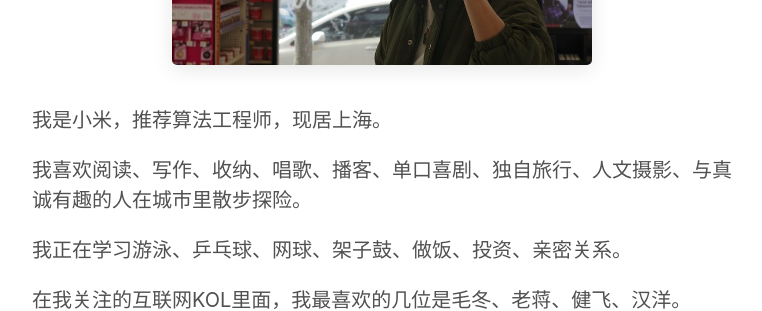
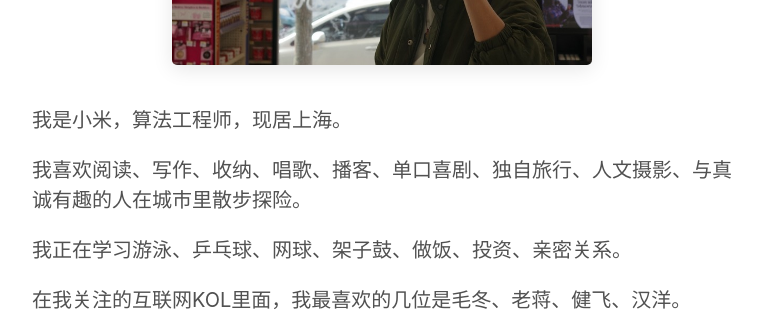
Before and after one commit to dwjamie/dwjamie.github.io, a Jekyll site: the page built from index.html, in a window 1280 px wide. Shown: the part 346-657 px from the top of the page, without its empty margins (258-1020 px from the left). Built offline with Jekyll 4.4.1, drawn with Linux system fonts in a browser that asks for light colours.

Commit message:
Update profile description and image alt text

```diff
--- a/index.html
+++ b/index.html
@@ -4,11 +4,11 @@ title: Home
 ---
 
 <div class="home-profile">
-  <img src="/img/profile.jpg" alt="小米" class="profile-photo">
+  <img src="/img/profile.jpg" alt="小米 Jamie" class="profile-photo">
 </div>
 
 <div class="home-intro">
-  <p>我是小米，推荐算法工程师，现居上海。</p>
+  <p>我是小米，算法工程师，现居上海。</p>
 
   <p>我喜欢阅读、写作、收纳、唱歌、播客、单口喜剧、独自旅行、人文摄影、与真诚有趣的人在城市里散步探险。</p>
 
```
